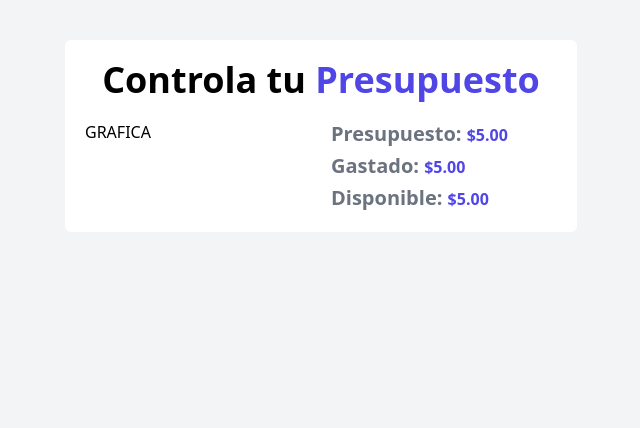
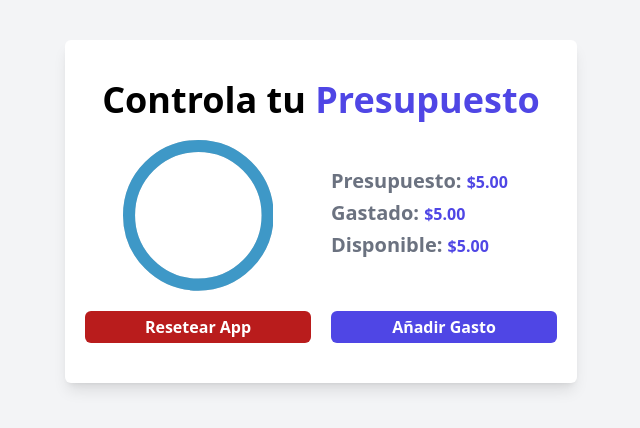
Before and after one commit to AtochePascual-Dev/Control-Presupuesto-React, a React (Vite) app: page / in a window 1280 px wide. Both pictures are taken after typing "5" into the empty fields and a click on the input "Ingresar Presupuesto". Shown: the top 428 px of the page, without its empty margins (319-959 px from the left). Built offline with nearby package versions, Linux system fonts and the light colour scheme.

Commit message:
[FEATURE] circularProgressbar component

```diff
--- a/index.html
+++ b/index.html
@@ -8,7 +8,7 @@
   <title>Control Presupuesto</title>
 </head>
 
-<body class="bg-gray-100">
+<body class="min-h-screen pt-10 bg-gray-100">
   <div id="root"></div>
   <script type="module" src="/src/main.jsx"></script>
 </body>
--- a/package.json
+++ b/package.json
@@ -13,6 +13,7 @@
     "autoprefixer": "^10.4.14",
     "postcss": "^8.4.27",
     "react": "^18.2.0",
+    "react-circular-progressbar": "^2.1.0",
     "react-dom": "^18.2.0",
     "tailwindcss": "^3.3.3"
   },
--- a/src/App.jsx
+++ b/src/App.jsx
@@ -15,10 +15,10 @@ function App() {
 
 
   return (
-    <div className="w-11/12 max-w-lg mx-auto mt-10 py-5 rounded-md bg-white">
+    <div className="w-11/12 max-w-lg mx-auto px-5 py-10  rounded-md bg-white shadow-lg">
       <Header />
 
-      <main className="px-5">
+      <main >
         {
           esValidoPresupuesto
             ?
--- a/src/components/ControlPresupuesto.jsx
+++ b/src/components/ControlPresupuesto.jsx
@@ -1,31 +1,41 @@
+import { CircularProgressbar } from "react-circular-progressbar"
+import 'react-circular-progressbar/dist/styles.css';
 import { formatearCantidad } from "../helpers"
 
 const ControlPresupuesto = ({ presupuesto }) => {
   return (
-    <div
-      className="grid gap-5 md:grid-cols-2 justify-center"
-    >
+    <div className="grid gap-5 justify-center md:grid-cols-2"    >
 
-      <div
-        className=""
-      >
-        GRAFICA
+      <div className="">
+        <div className="w-2/3 mx-auto">
+          <CircularProgressbar />
+        </div>
+        <button className="w-full mt-5 p-1 font-bold rounded-md transition-colors duration-300 text-white bg-red-700 hover:bg-red-800">
+          Resetear App
+        </button>
       </div>
 
-      <div className="flex flex-col gap-1">
+      <div className="flex flex-col justify-end">
+        <div className="md:mb-8 flex flex-col gap-1">
           <p className="font-semibold text-indigo-600">
             <span className="text-xl font-bold text-gray-500">Presupuesto: </span>
             {formatearCantidad(presupuesto)}
           </p>
+
           <p className="font-semibold text-indigo-600">
             <span className="text-xl font-bold text-gray-500">Gastado: </span>
             {formatearCantidad(presupuesto)}
           </p>
+
           <p className="font-semibold text-indigo-600">
             <span className="text-xl font-bold text-gray-500">Disponible: </span>
             {formatearCantidad(presupuesto)}
           </p>
+        </div>
 
+        <button className="w-full mt-5 p-1 font-bold rounded-md transition-colors duration-300 text-white bg-indigo-600 hover:bg-indigo-700">
+          Añadir Gasto
+        </button>
       </div>
 
     </div>
```
Also changed, not shown: 1 other file (tests, documents, lock files or other folders). Lines whose indentation alone changed are shown as unchanged.
